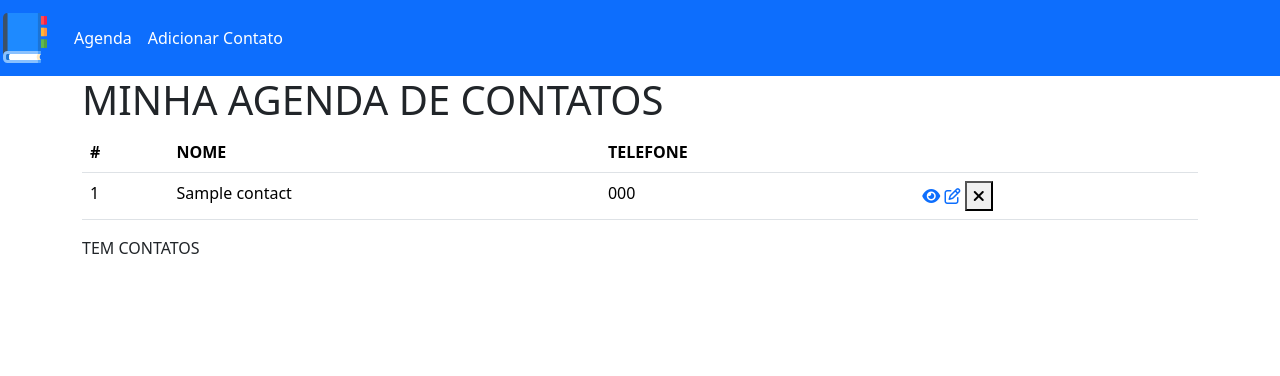
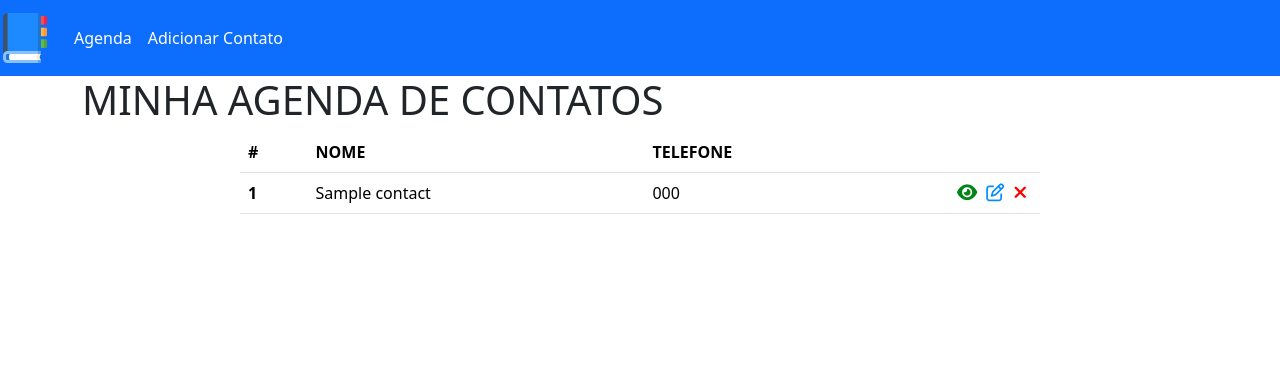
Before and after one commit to brunomecca-dev/PHP_Projects, a PHP site: page / in a window 1280 px wide. Shown: the top 376 px of the page. Run offline with PHP 8.4, Linux system fonts and the light colour scheme; tables that the repository leaves empty or names only in its code hold one stand-in row (values such as "Sample post").

Commit message:
commit 04

```diff
--- a/Agenda/css/styles.css
+++ b/Agenda/css/styles.css
@@ -1,3 +1,67 @@
 .navbar-brand img {
     width: 50px;
 }
+
+#main-title {
+    text-align: center;
+    margin: 15px 0 30px;
+}
+
+/* HOME */
+#contacts-table {
+    max-width: 800px;
+    margin: 0 auto;
+}
+
+#contacts-table thead {
+    color: #fff;
+    background-color: #007bff;
+}
+
+.col-id {
+    font-weight: bold;
+}
+
+.actions {
+    text-align: right;
+    width: 150px;
+}
+
+.actions i {
+    font-size: 18px;
+    margin-right: 5px;
+}
+
+.check-icon {
+    color: #008516;
+}
+
+.edit-icon {
+    color: #008cff;
+}
+
+.delete-btn {
+    background-color: transparent;
+    border: none;
+    padding: 0;
+}
+
+.delete-icon {
+    color: #fc0000;
+}
+
+
+#empty-list-text {
+    text-align:center;
+}
+
+#msg {
+    color: #005e1c;
+    background-color: #aaffaa;
+    border: 1px solid #aaffaa;
+    padding: 10px;
+    text-align: center;
+    max-width: 500px;
+    margin: 0 auto;
+    margin-top: 20px;
+}
--- a/Agenda/index.php
+++ b/Agenda/index.php
@@ -19,19 +19,18 @@
                 <tbody>
                     <?php foreach ($contacts as $contact): ?>
                         <tr>
-                            <td scope="row"><?= $contact['id'] ?></td>
-                            <td><?= $contact['name'] ?></td>
-                            <td><?= $contact['phone'] ?></td>
+                            <td scope="row" class="col-id"><?= $contact['id'] ?></td>
+                            <td scope="row"><?= $contact['name'] ?></td>
+                            <td scope="row"><?= $contact['phone'] ?></td>
                             <td class="actions">
                                 <a href="#"><i class="fas fa-eye check-icon"></i></a>
                                 <a href="#"><i class="far fa-edit edit-icon"></i></a>
-                                <button type="submit"><i class="fas fa-times delete-icon"></i></button>
+                                <button type="submit" class="delete-btn"><i class="fas fa-times delete-icon"></i></button>
                             </td>
                         </tr>
                     <?php endforeach; ?>
                 </tbody>
             </table>
-            <p> TEM CONTATOS</p>
         <?php else: ?>
             <p id="empty-list-text">Ainda não há contatos cadastrados!,<a href="<?= $BASE_URL ?>create.php">CLIQUE AQUI PARA ADICIONAR</a>.</p>
         <?php endif; ?>
```
